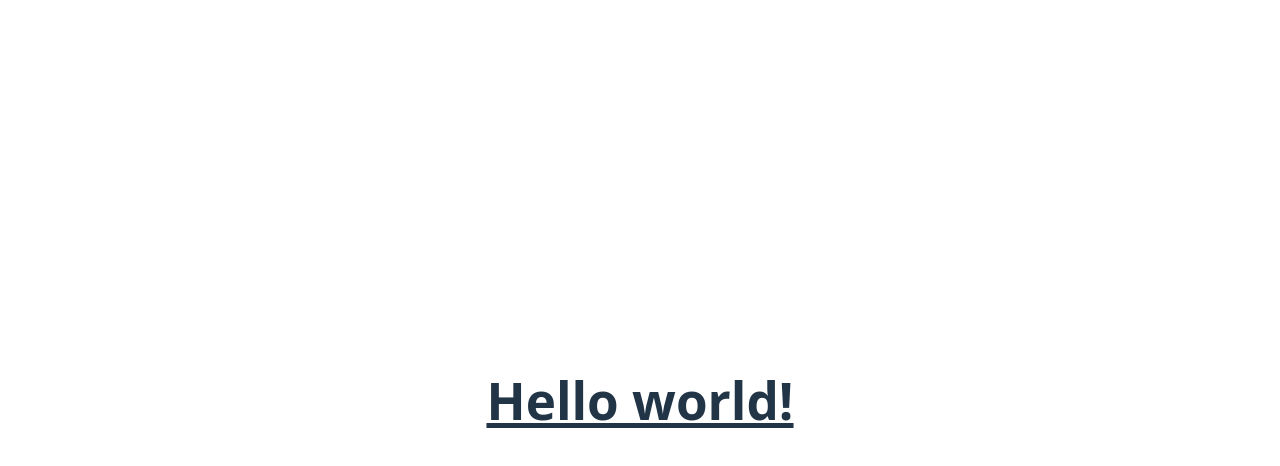
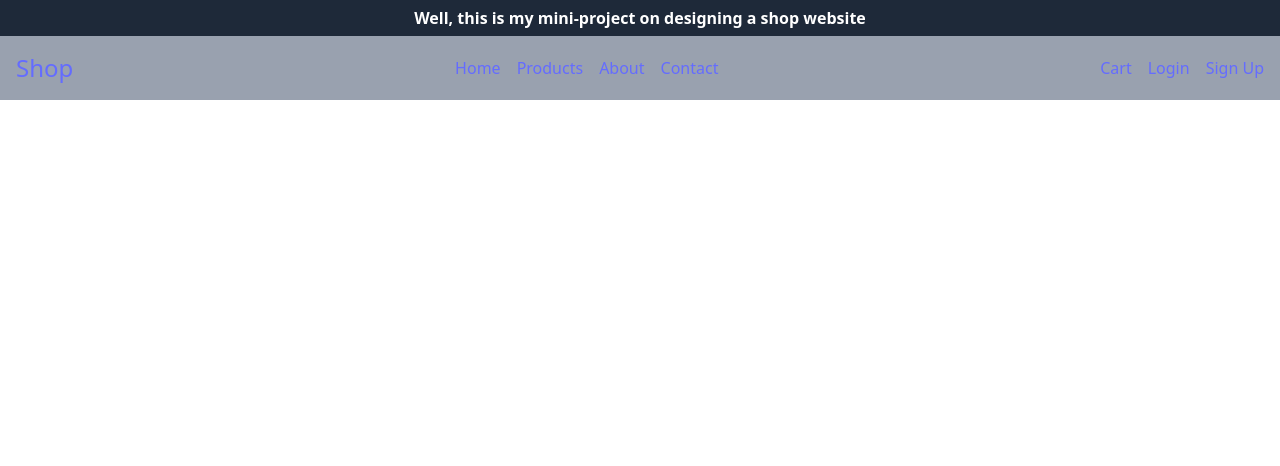
Before and after one commit to RookieJoel/Shop-Web-Design, a Svelte app in the folder shop-web-design/: page / in a window 1280 px wide. Shown: the top 466 px of the page. Built offline with nearby package versions, Linux system fonts and the light colour scheme.

Commit message:
add-Header-and-Nav

```diff
--- a/shop-web-design/index.html
+++ b/shop-web-design/index.html
@@ -4,10 +4,8 @@
     <meta charset="UTF-8" />
     <link rel="icon" type="image/svg+xml" href="/vite.svg" />
     <meta name="viewport" content="width=device-width, initial-scale=1.0" />
-    <title>Vite + Svelte + TS</title>
+    <title>ShopShap</title>
   </head>
-  <body>
     <div id="app"></div>
     <script type="module" src="/src/main.ts"></script>
-  </body>
 </html>
--- a/shop-web-design/src/App.svelte
+++ b/shop-web-design/src/App.svelte
@@ -1,9 +1,7 @@
-<h1 class="text-3xl font-bold underline">
-  Hello world!
-</h1>
-<style lang="postcss">
-  @reference "tailwindcss";
-  :global(html) {
-    background-color: theme(--color-gray-100);
-  }
-</style>
+<script lang="ts">
+  import Header from "./components/Header.svelte";
+  import Nav from "./components/Nav.svelte";
+</script>
+
+<Header />
+<Nav />
--- a/shop-web-design/src/app.css
+++ b/shop-web-design/src/app.css
@@ -25,14 +25,6 @@ a:hover {
   color: #535bf2;
 }
 
-body {
-  margin: 0;
-  display: flex;
-  place-items: center;
-  min-width: 320px;
-  min-height: 100vh;
-}
-
 h1 {
   font-size: 3.2em;
   line-height: 1.1;
@@ -40,13 +32,6 @@ h1 {
 
 .card {
   padding: 2em;
-}
-
-#app {
-  max-width: 1280px;
-  margin: 0 auto;
-  padding: 2rem;
-  text-align: center;
 }
 
 button {
--- /dev/null
+++ b/shop-web-design/src/components/Header.svelte
@@ -0,0 +1,9 @@
+<script lang="ts">
+  export let title:string = "Well, this is my mini-project on designing a shop website";
+</script>
+
+<header class="w-full bg-gray-800 text-white">
+  <div class="max-w-screen-xl mx-auto p-1.5 text-center text-l font-bold">
+    {title}
+  </div>
+</header>
--- /dev/null
+++ b/shop-web-design/src/components/Nav.svelte
@@ -0,0 +1,19 @@
+<nav>
+    <div class ="flex justify-between items-center bg-gray-400 p-4">
+        <div class="text-white text-2xl font-extrabold">
+            <a href="/">Shop</a>
+        </div>
+        <div class="flex space-x-4">
+            <a href="/" class="text-white hover:text-gray-300">Home</a>
+            <a href="/products" class="text-white hover:text-gray-300">Products</a>
+            <a href="/about" class="text-white hover:text-gray-300">About</a>
+            <a href="/contact" class="text-white hover:text-gray-300">Contact</a>
+        </div>
+        <div class="flex items-center space-x-4">
+            <a href="/cart" class="text-white hover:text-gray-300">Cart</a>
+            <a href="/login" class="text-white hover:text-gray-300">Login</a>
+            <a href="/signup" class="text-white hover:text-gray-300">Sign Up</a>
+        </div>
+    </div>
+
+</nav>
```
